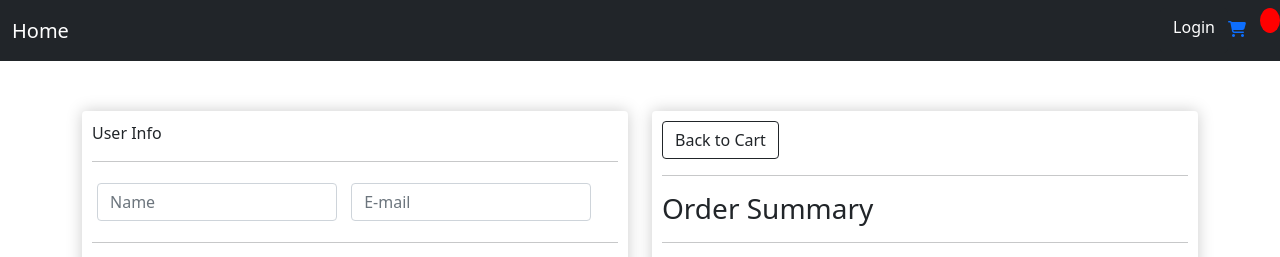
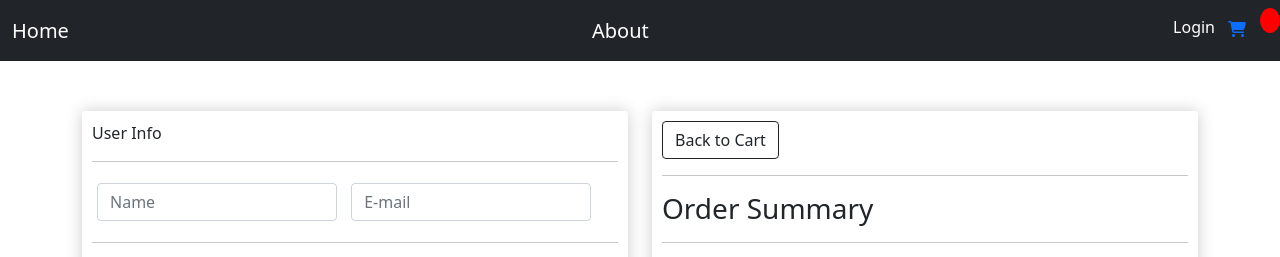
Before and after one commit to meghraj769/E-Commerce-Site, a Django app: template store/templates/store/checkout.html in a window 1280 px wide. Shown: the top 257 px of the page. Run offline with Django 4.2, Linux system fonts and the light colour scheme; the template is opened without the code that fills it, so the values that code supplies are empty; some libraries are stand-ins or nearby versions.

Commit message:
add about

```diff
--- a/store/templates/store/base.html
+++ b/store/templates/store/base.html
@@ -50,6 +50,13 @@
           </button>
         </div>
 
+        <div class="container-fluid">
+          <a class="navbar-brand" href="https://blog-site-meghraj.herokuapp.com/about">About</a>
+          <button class="navbar-toggler" type="button" data-bs-toggle="collapse" data-bs-target="#navbarSupportedContent" aria-controls="navbarSupportedContent" aria-expanded="false" aria-label="Toggle navigation">
+            <span class="navbar-toggler-icon"></span>
+          </button>
+        </div>
+
         <div class="d-flex">
             <a href="/admin" class="btn btn-dark">Login</a>
             <!-- <a href="{% url 'cart' %}"><img src="{% static 'images/ppp.jpg' %}" alt="not found!" id="navimg"></a> -->
```
